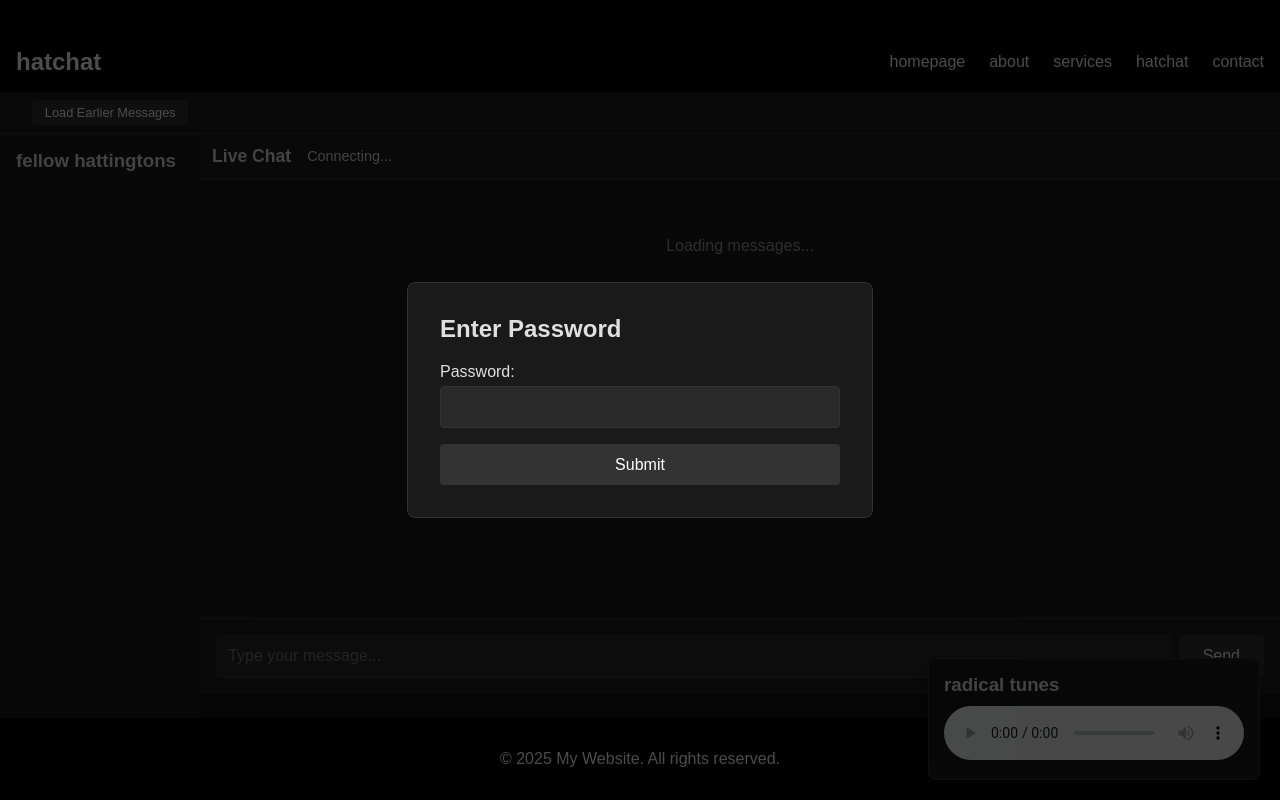
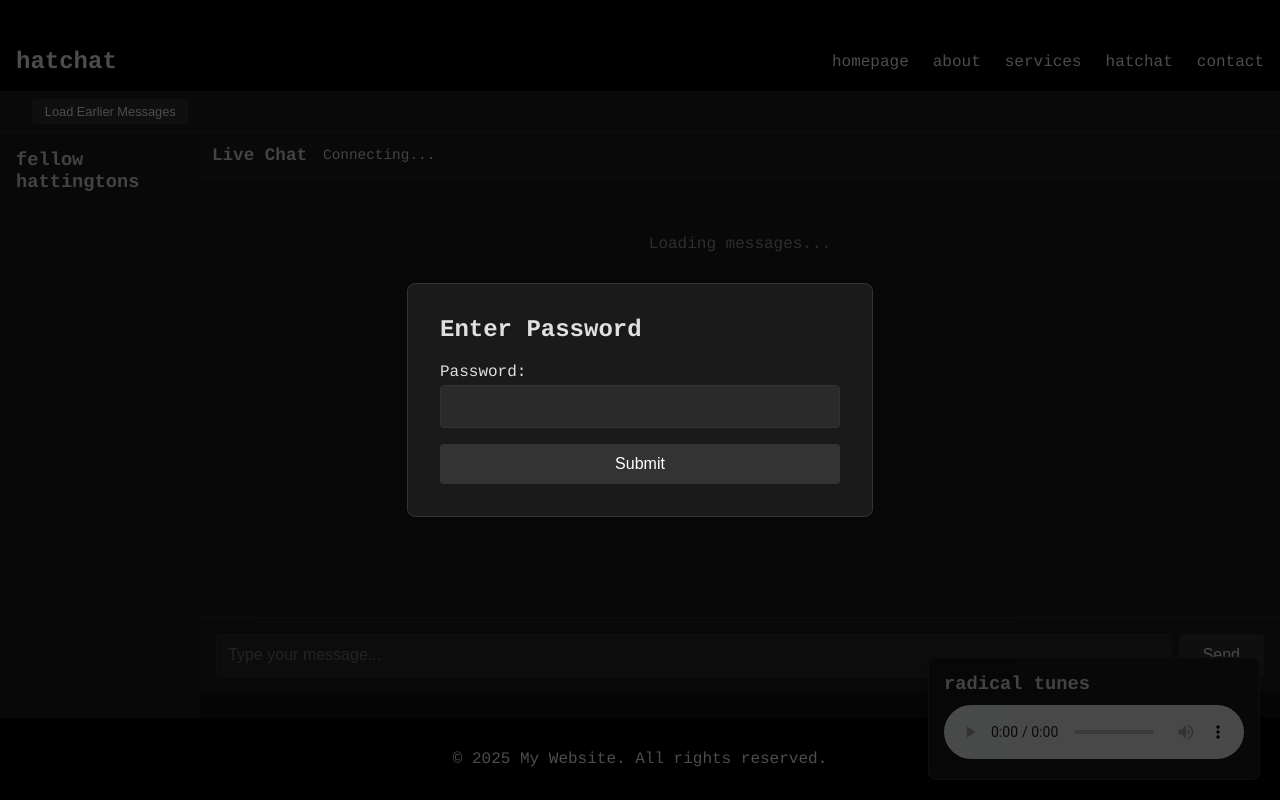
Before and after one commit to Averrgy/averrgy.github.io, a website: page public/chat.html in a window 1280 px wide. Drawn offline with nearby package versions, Linux system fonts and the light colour scheme.

Commit message:
Update chat.html

```diff
--- a/public/chat.html
+++ b/public/chat.html
@@ -14,7 +14,7 @@
     <title>hatchat - Chat</title>
     <style>
         body {
-            font-family: Arial, sans-serif;
+            font-family: Courier, monospace;
             margin: 0;
             padding: 0;
             display: flex;
```
